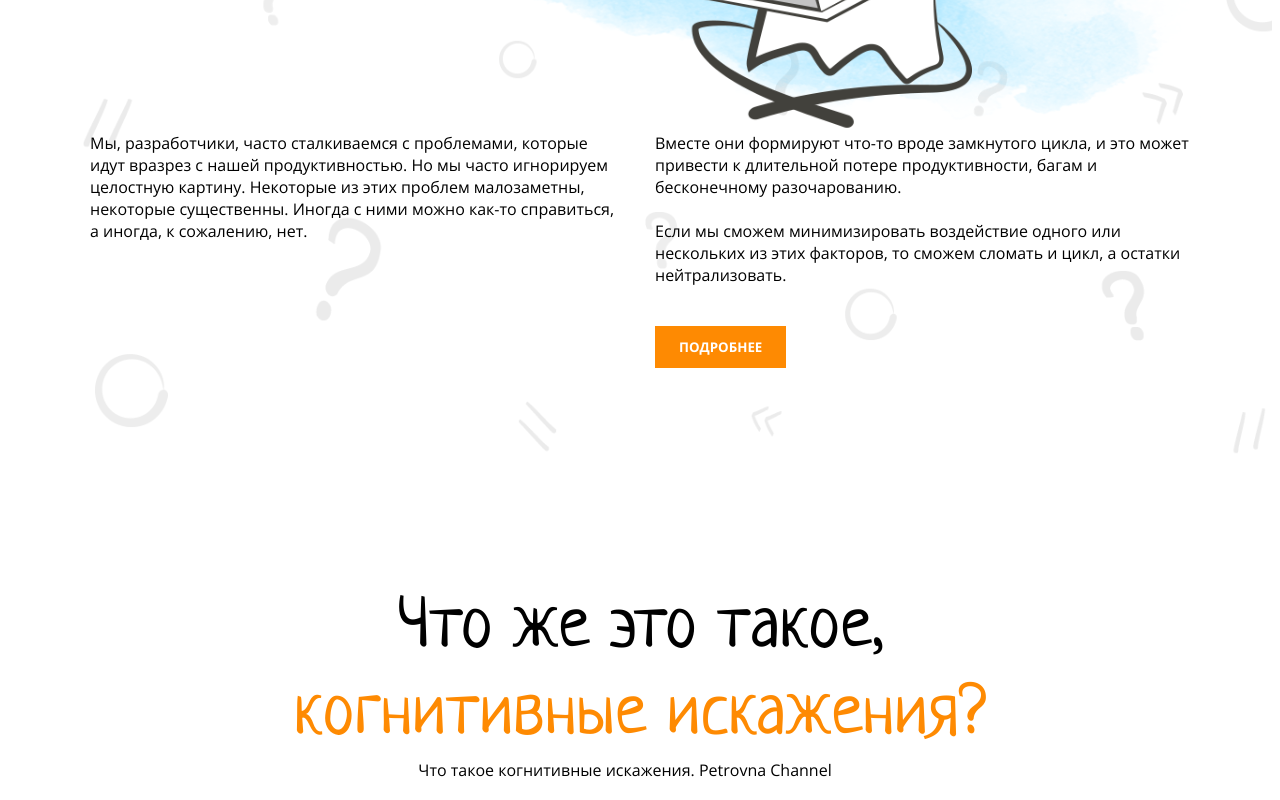
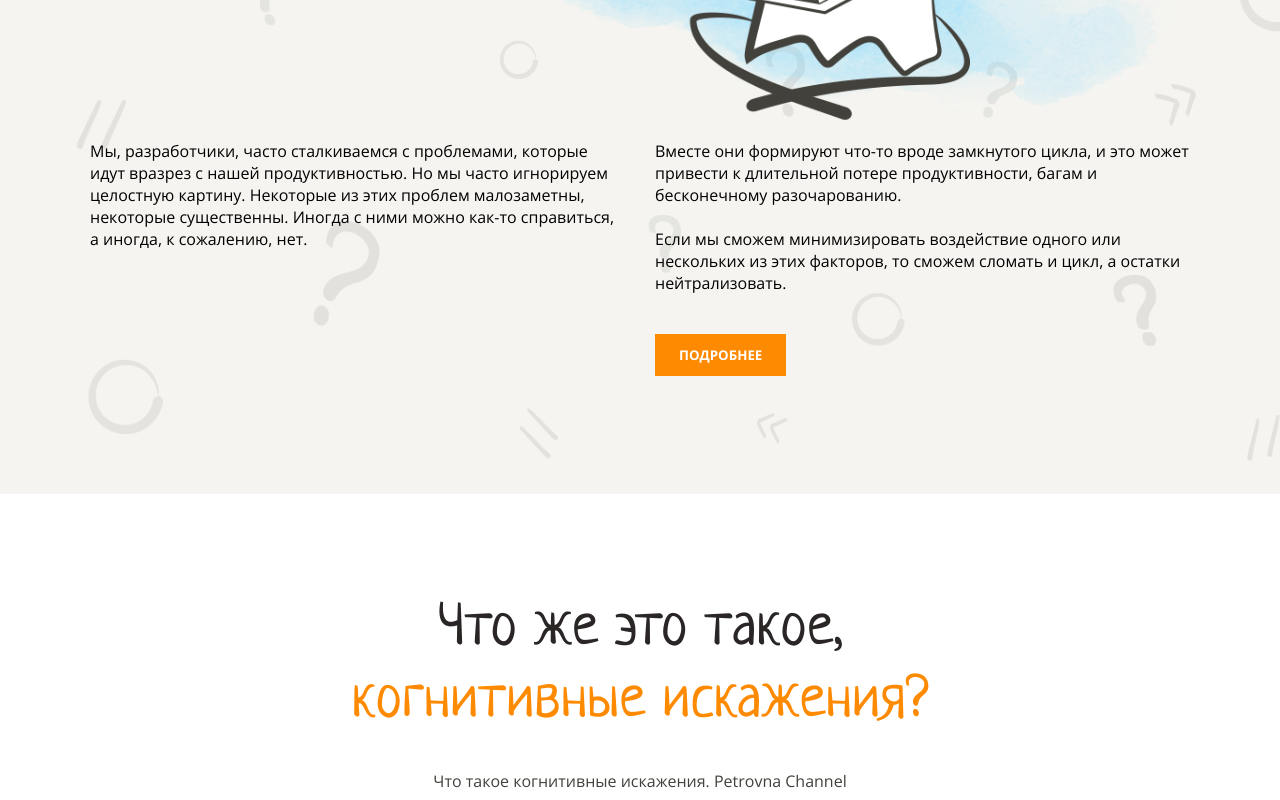
Before and after one commit to denivladislav/layout-designer-project-lvl1, a website: page src/index.html in a window 1280 px wide. Shown: the part 420-1220 px from the top of the page. Drawn offline with Linux system fonts and the light colour scheme.

Commit message:
header fixed and video section fixed

```diff
--- a/src/index.html
+++ b/src/index.html
@@ -9,7 +9,7 @@
     <link rel="stylesheet" href="styles/style.css">
 </head>
 <body>
-    <section class="bg-image">
+    <header class="bg-image">
         <div class="container">
             <h1 class="header header-margin-bottom">
                 <span class="text-orange">Когнитивные</span><br /><span class="text-orange">искажения</span><br /><span>в программировании</span>
@@ -23,14 +23,14 @@
                 <button class="button">ПОДРОБНЕЕ</button>
             </article>
         </div>
-        <img class="image" src="assets/images/imageHeader.png" alt="">
-    </section>
+        <img class="header-image" src="assets/images/imageHeader.png" alt="">
+    </header>
     <main>
         <section class="no-bottom-padding">
-            <h1 class="header text-center">
-                <span>Что же это такое,</span><br /><span class="text-orange">когнитивные искажения?</span>
-            </h1>
-            <span class="after-header">Что такое когнитивные искажения. Petrovna Channel</span>
+            <h2 class="header text-center">
+                <span class="text-dark">Что же это такое,</span><br /><span class="text-orange">когнитивные искажения?</span>
+            </h2>
+            <span class="after-header text-dark2">Что такое когнитивные искажения. Petrovna Channel</span>
         </section>
         <div class="video-container">
             <iframe class="video" width="919" height="569" src="https://www.youtube.com/embed/jie9AizBqss" frameborder="0" allowfullscreen></iframe>
--- a/src/styles/style.css
+++ b/src/styles/style.css
@@ -2,13 +2,14 @@
 :root {
   --color-white: #fff;
   --color-white-semitransparent: #d7ccc0;
-  --color-light: #f5f4f0;
+  --color-light: hsl(48, 20%, 95%);
   --color-standart: #fe8a02;
   --color-standart-dark: #42413c;
   --color-dark: #2a2626;
   --color-dark-semitransparent: #908d8b;
   --color-brown: #b09a81;
   --color-blue: #1085c5;
+  --color-dark2: #212529;
 }
 
 @font-face {
@@ -18,19 +19,22 @@
 
 @font-face {
   font-family: "OpenSans Bold";
-  src: url("../assets/fonts/OpenSans/OpenSans-Bold.ttf")
+  src: url("../assets/fonts/OpenSans/OpenSans-Bold.ttf");
 }
 
 @font-face {
   font-family: "Neucha Regular";
-  src: url("../assets/fonts/Neucha/Neucha-Regular.ttf")
+  src: url("../assets/fonts/Neucha/Neucha-Regular.ttf");
 }
 
 body {
+  margin: 0;
   font-family: "OpenSans Regular", sans-serif;
 }
 
-h1, h2, h3 {
+h1,
+h2,
+h3 {
   line-height: 1.2em;
 }
 
@@ -48,13 +52,27 @@ h3 {
 
 section {
   position: relative;
-  padding: 100px 0px;
+
+  display: flex;
+
+  padding: 100px 0;
+  flex-direction: column;
+  align-items: center;
+
+  overflow: hidden;
+}
+
+header {
+  position: relative;
+  padding: 100px 0;
 
   display: flex;
   flex-direction: column;
   align-items: center;
 
   overflow: hidden;
+
+  background-color: #f5f4f0;
 }
 
 .text-orange {
@@ -81,6 +99,10 @@ section {
   color: var(--color-brown);
 }
 
+.text-dark2 {
+  color: var(--color-standart-dark);
+}
+
 .text-number {
   margin-bottom: 40px;
 
@@ -95,6 +117,7 @@ section {
 }
 
 .columns-2 {
+  padding-top: 16px;
   column-count: 2;
   column-gap: 30px;
 }
@@ -105,18 +128,18 @@ section {
 
 .bg-image::before {
   position: absolute;
-  top: 0px;
+  top: 0;
 
   width: 100%;
   height: 100%;
 
-  opacity: 10%;
+  opacity: 0.1;
 
   background-image: url("../assets/images/background.png");
   background-repeat: no-repeat;
   background-size: cover;
 
-  content: " ";
+  content: "";
 }
 
 .bg-brown {
@@ -155,19 +178,23 @@ article .button {
   margin-top: 40px;
 }
 
-.image {
+.header-image {
   position: absolute;
 
   height: 525px;
   top: 55px;
-  right: -120px;
+  right: -110px;
 
   z-index: 0;
 }
 
 .after-header {
   margin-bottom: 30px;
-  margin-right: 30px;
+  margin-top: 30px;
+  font-size: 16px;
+  font-weight: 400;
+  line-height: 26px;
+  letter-spacing: 0em;
 }
 
 iframe {
@@ -183,7 +210,7 @@ iframe {
 }
 
 .video {
-  margin-bottom: -100px;
+  margin-bottom: -90px;
 
   position: relative;
   z-index: 1;
@@ -272,7 +299,7 @@ iframe {
 .info-container h4 {
   margin-top: 0;
   margin-bottom: 20px;
-  padding: 5px 0px 5px 10px;
+  padding: 5px 0 5px 10px;
 
   column-span: all;
 
@@ -286,7 +313,7 @@ iframe {
   font-family: "OpenSans Regular", sans-serif;
   font-size: 16px;
 
-  color: var(--color-dark)
+  color: var(--color-dark);
 }
 
 .image-text-wrapper {
@@ -297,7 +324,7 @@ iframe {
   margin-left: 40px;
 }
 
-.margin-left-neg40{
+.margin-left-neg40 {
   margin-left: -40px;
 }
 
@@ -373,7 +400,7 @@ iframe {
   background-repeat: no-repeat;
   background-size: contain;
 
-  content: '';
+  content: "";
 }
 
 .margin-bottom-9 {
```
